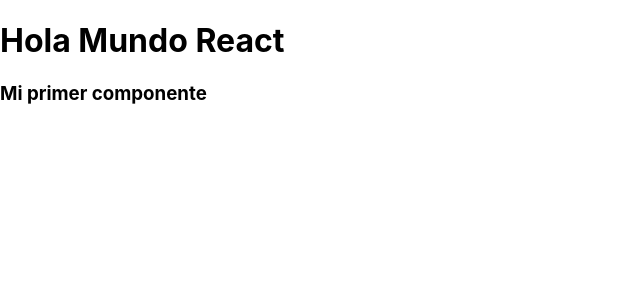
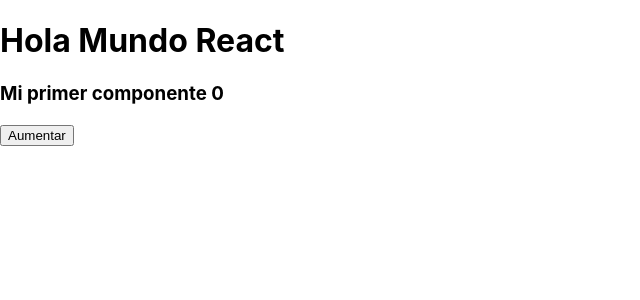
Before and after one commit to jesaavedrav/react-simple-tutorial, a React (Create React App) app: page / in a window 1280 px wide. Shown: the top 300 px of the page, without its empty margins (0-640 px from the left). Built offline with nearby package versions, Linux system fonts and the light colour scheme.

Commit message:
Hello World useState()

```diff
--- a/src/components/Contador.js
+++ b/src/components/Contador.js
@@ -1,8 +1,19 @@
-import React from 'react'
+import React, { useState, Fragment } from 'react'
 
 const Contador = () => {
+
+    const [numero, setNumero] = useState(0)
+
+    const aumentar = () => {
+        console.log("click")
+        setNumero(numero+1)
+    }
+    // usando Fragment en vez de un div vacio
     return (
-        <h3>Mi primer componente</h3>
+        <Fragment>
+            <h3>Mi primer componente {numero}</h3>
+            <button onClick={aumentar}>Aumentar</button>
+        </Fragment>
     );
 }
 
```
